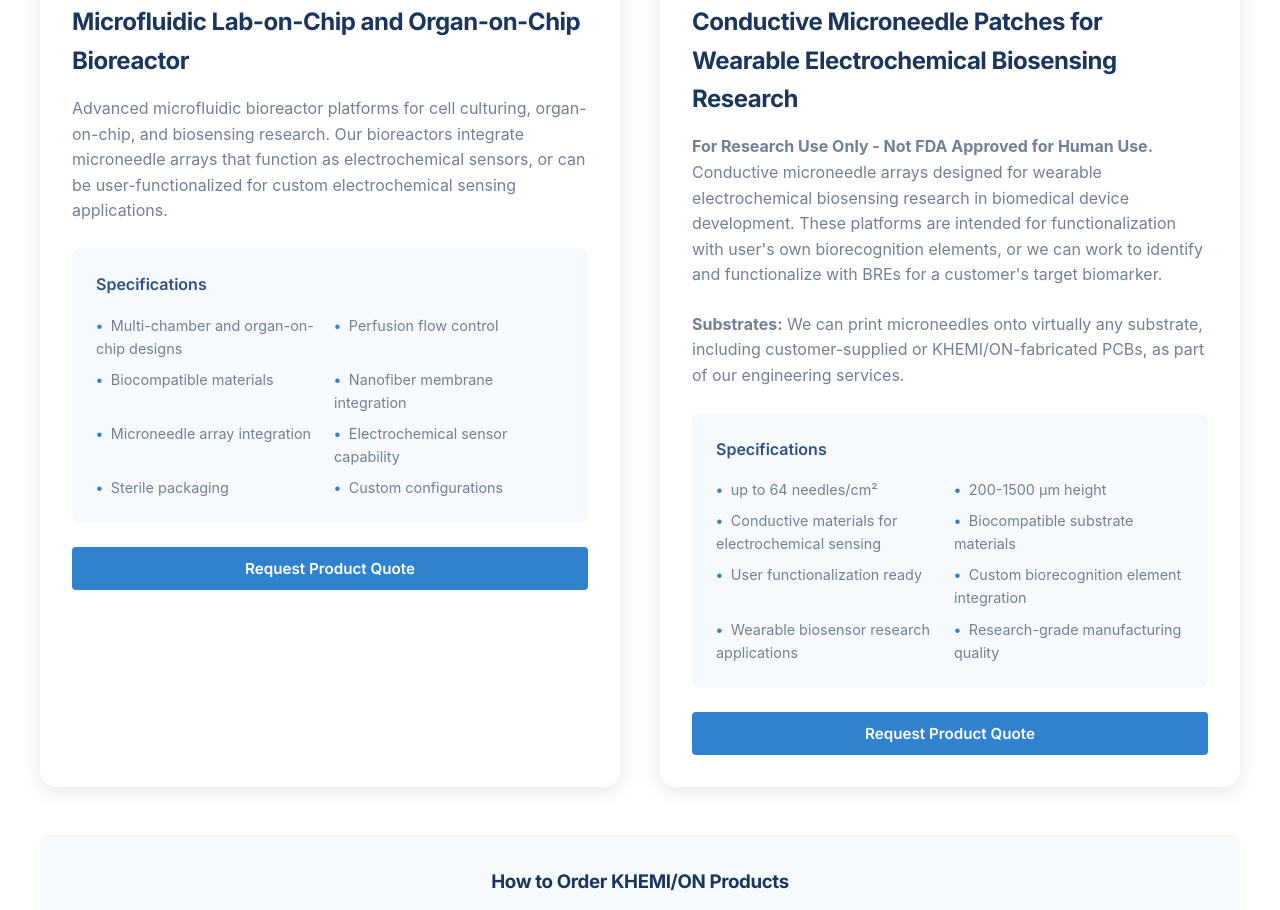
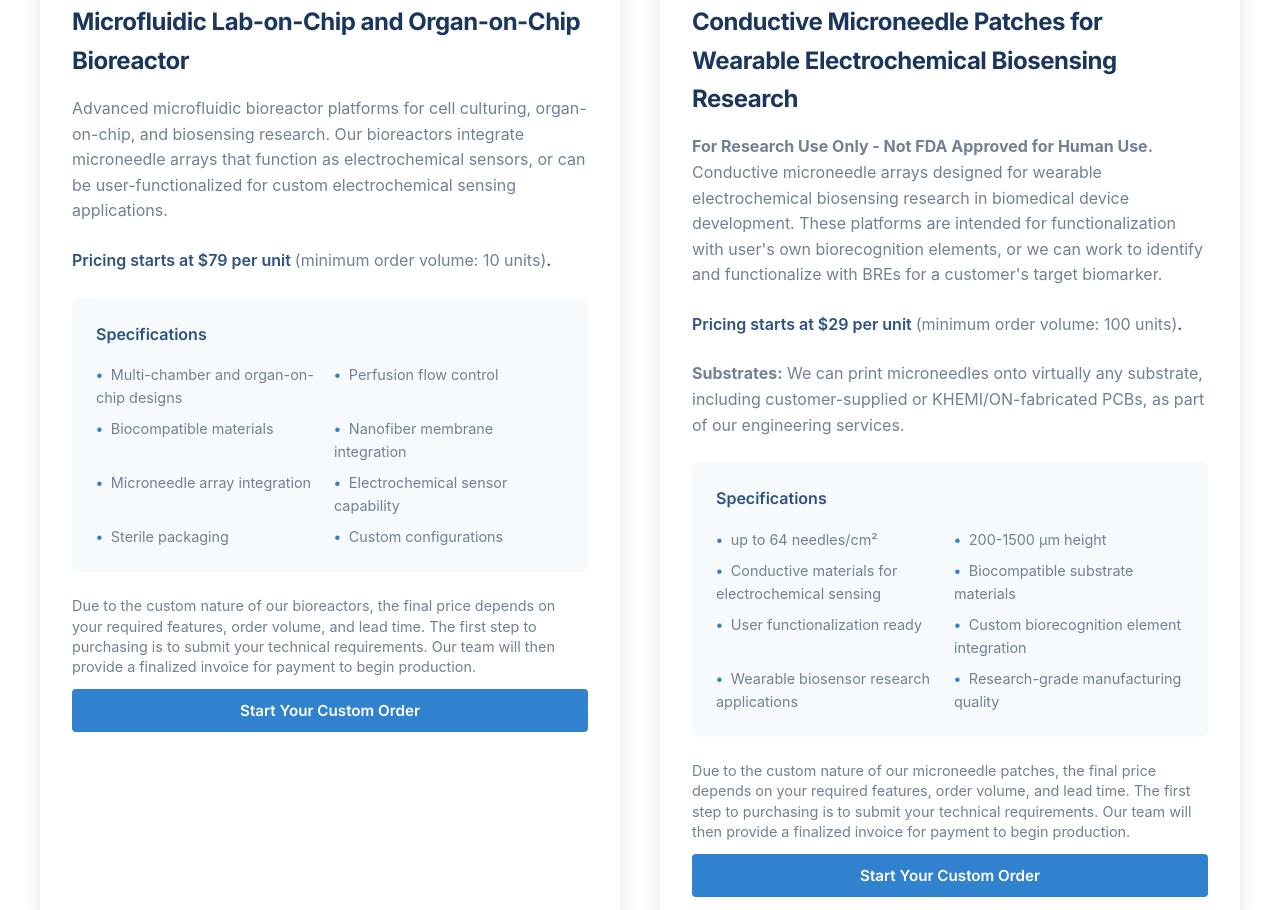
Before and after one commit to khemion-tech/khemion-website, a website: page index.html in a window 1280 px wide. Shown: the part 1282-2192 px from the top of the page. Drawn offline with Linux system fonts and the light colour scheme.

Commit message:
Update index.html

```diff
--- a/index.html
+++ b/index.html
@@ -1055,6 +1055,7 @@
                     <div class="product-info">
                         <h3>Microfluidic Lab-on-Chip and Organ-on-Chip Bioreactor</h3>
                         <p>Advanced microfluidic bioreactor platforms for cell culturing, organ-on-chip, and biosensing research. Our bioreactors integrate microneedle arrays that function as electrochemical sensors, or can be user-functionalized for custom electrochemical sensing applications.</p>
+                        <p style="margin-top:.5rem; font-weight:600; color: var(--secondary-color);">Pricing starts at $79 per unit <span style="font-weight:400; color: var(--text-light);">(minimum order volume: 10 units)</span>.</p>
                         <div class="product-specs">
                             <h4>Specifications</h4>
                             <ul class="spec-list">
@@ -1068,7 +1069,8 @@
                                 <li>Custom configurations</li>
                             </ul>
                         </div>
-                        <button onclick="openConsultationModal()" class="quote-btn">Request Product Quote</button>
+                        <p style="margin:1rem 0 .75rem; color: var(--text-light); font-size:0.9rem; line-height:1.4;">Due to the custom nature of our bioreactors, the final price depends on your required features, order volume, and lead time. The first step to purchasing is to submit your technical requirements. Our team will then provide a finalized invoice for payment to begin production.</p>
+                        <button onclick="openConsultationModal()" class="quote-btn">Start Your Custom Order</button>
                     </div>
                 </div>
 
@@ -1079,6 +1081,7 @@
                     <div class="product-info">
                         <h3>Conductive Microneedle Patches for Wearable Electrochemical Biosensing Research</h3>
                         <p><strong>For Research Use Only - Not FDA Approved for Human Use.</strong> Conductive microneedle arrays designed for wearable electrochemical biosensing research in biomedical device development. These platforms are intended for functionalization with user's own biorecognition elements, or we can work to identify and functionalize with BREs for a customer's target biomarker.</p>
+                        <p style="margin-top:.5rem; font-weight:600; color: var(--secondary-color);">Pricing starts at $29 per unit <span style="font-weight:400; color: var(--text-light);">(minimum order volume: 100 units)</span>.</p>
                         <p style="margin-top:0.5rem; color: var(--text-light);"><strong>Substrates:</strong> We can print microneedles onto virtually any substrate, including customer-supplied or KHEMI/ON-fabricated PCBs, as part of our engineering services.</p>
                         <div class="product-specs">
                             <h4>Specifications</h4>
@@ -1093,7 +1096,8 @@
                                 <li>Research-grade manufacturing quality</li>
                             </ul>
                         </div>
-                        <button onclick="openConsultationModal()" class="quote-btn">Request Product Quote</button>
+                        <p style="margin:1rem 0 .75rem; color: var(--text-light); font-size:0.9rem; line-height:1.4;">Due to the custom nature of our microneedle patches, the final price depends on your required features, order volume, and lead time. The first step to purchasing is to submit your technical requirements. Our team will then provide a finalized invoice for payment to begin production.</p>
+                        <button onclick="openConsultationModal()" class="quote-btn">Start Your Custom Order</button>
                     </div>
                 </div>
             </div>
@@ -1131,6 +1135,7 @@
                             <li>Complete documentation package</li>
                             <li>Ongoing technical support</li>
                         </ul>
+                        <button onclick="openConsultationModal()" class="cta-button" style="margin-top:.75rem; width:100%;">Start Your Project Consultation</button>
                     </div>
                 </div>
 
@@ -1149,6 +1154,7 @@
                             <li>Protocol development</li>
                             <li>Technical documentation</li>
                         </ul>
+                        <button onclick="openConsultationModal()" class="cta-button" style="margin-top:.75rem; width:100%;">Start Your Project Consultation</button>
                     </div>
                 </div>
 
@@ -1167,6 +1173,7 @@
                             <li>Quality assurance protocols</li>
                             <li>Scalable production planning</li>
                         </ul>
+                        <button onclick="openConsultationModal()" class="cta-button" style="margin-top:.75rem; width:100%;">Start Your Project Consultation</button>
                     </div>
                 </div>
             </div>
```
